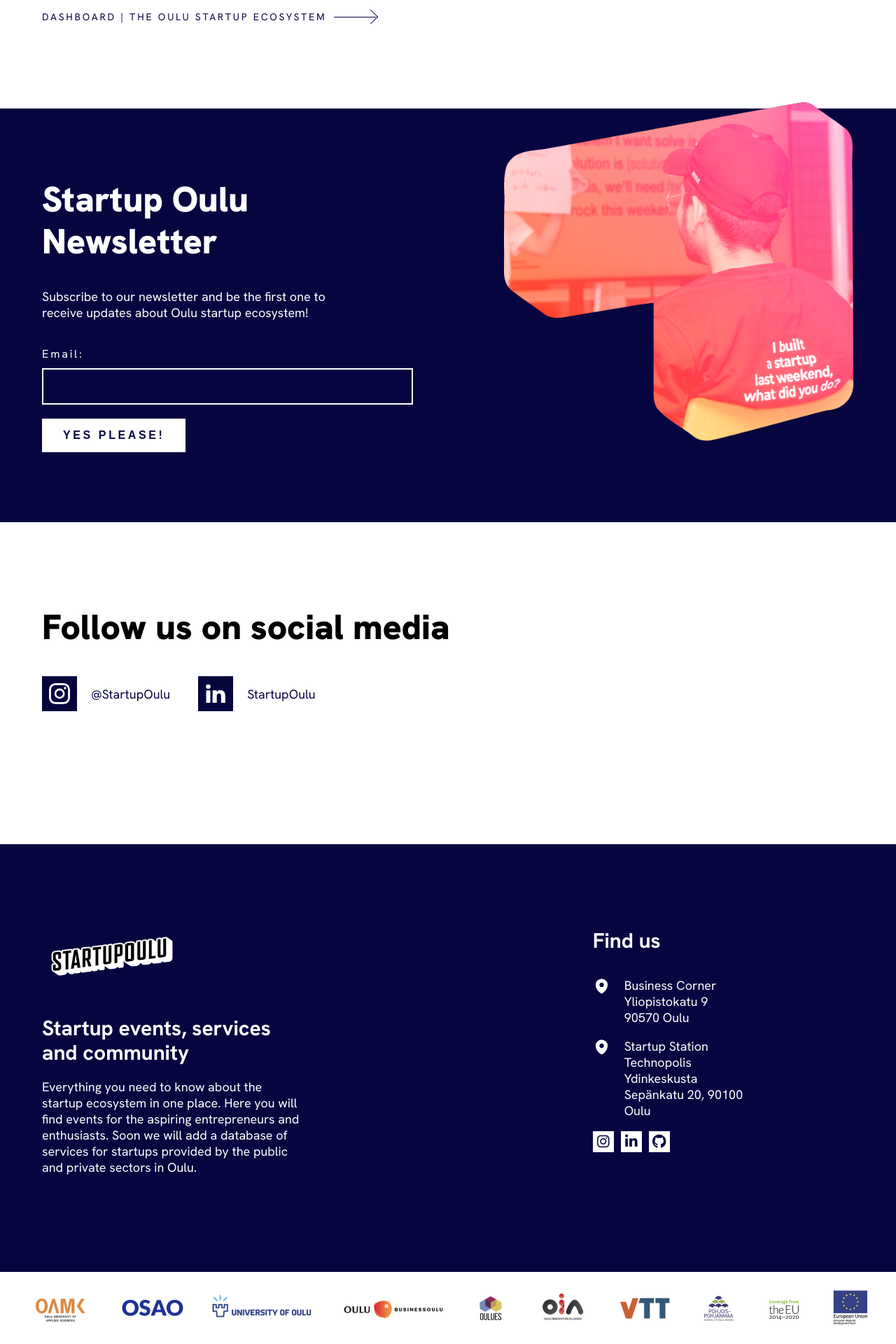
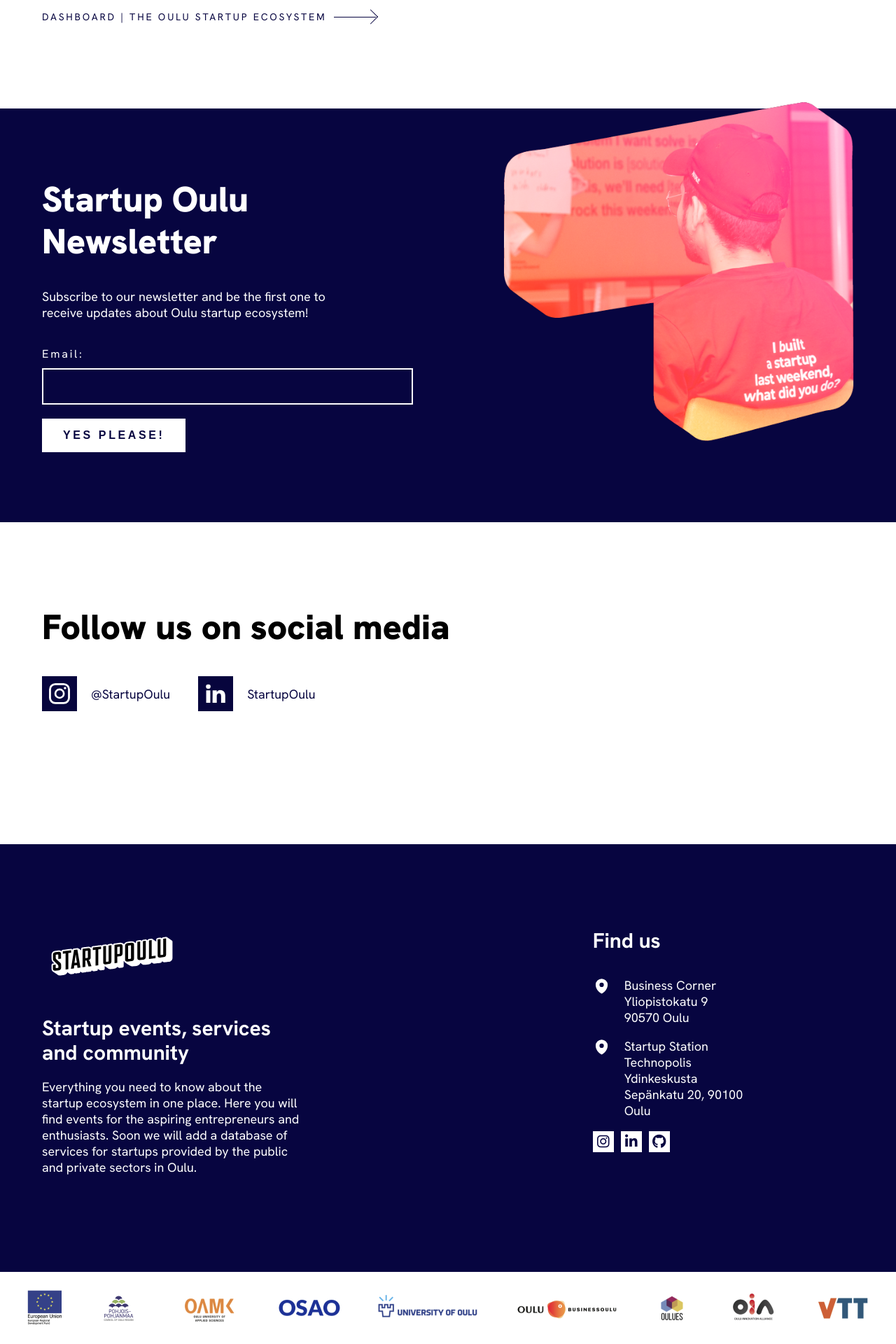
Before and after one commit to StartupOulu/startupoulu.github.io, a Jekyll site: the page built from index.html, in a window 1280 px wide. Shown: the part 3865-5785 px from the top of the page at 70% size. Built offline with Jekyll 4.4.1, drawn with Linux system fonts in a browser that asks for light colours.

Commit message:
few links and remove one logo

```diff
--- a/_includes/footer.html
+++ b/_includes/footer.html
@@ -32,6 +32,9 @@
   <!-- copyright area start -->
   <section class="copyright">
     <div class="flex gap-20 justify-between items-center">
+      <img src="{{ site.baseurl }}/assets/images/10.png" alt="european union">
+      <!--<img src="{{ site.baseurl }}/assets/images/9.png" alt="the eu">-->
+      <img src="{{ site.baseurl }}/assets/images/8.png" alt="pohjois">
       <img src="{{ site.baseurl }}/assets/images/1.png" alt="oam">
       <img src="{{ site.baseurl }}/assets/images/2.png" alt="osao">
       <img src="{{ site.baseurl }}/assets/images/3.png" alt="oulu">
@@ -39,9 +42,9 @@
       <img src="{{ site.baseurl }}/assets/images/5.png" alt="olues">
       <img src="{{ site.baseurl }}/assets/images/6.png" alt="oia">
       <img src="{{ site.baseurl }}/assets/images/7.png" alt="vtt">
-      <img src="{{ site.baseurl }}/assets/images/8.png" alt="pohjois">
-      <img src="{{ site.baseurl }}/assets/images/9.png" alt="the eu">
-      <img src="{{ site.baseurl }}/assets/images/10.png" alt="european union">
+
+
+
     </div>
   </section>
   <!-- copyright area ends -->
--- a/_includes/startup_numbers_in_oulu.html
+++ b/_includes/startup_numbers_in_oulu.html
@@ -27,7 +27,7 @@
       </div>
     </div>
     <div class="flex startup_bottom">
-      <a class="startup_link flex items-center gap-10" href="#">DASHBOARD | THE OULU STARTUP ECOSYSTEM <div class="common_arrow"></div></a>
+      <a class="startup_link flex items-center gap-10" href="https://onyx-toothpaste-540.notion.site/Oulu-Region-Startup-Scaleup-Funnel-updated-Nov24-cdaa805c1d7144d18c7729a48ce24bf1">DASHBOARD | THE OULU STARTUP ECOSYSTEM <div class="common_arrow"></div></a>
     </div>
   </div>
 </div>
```
